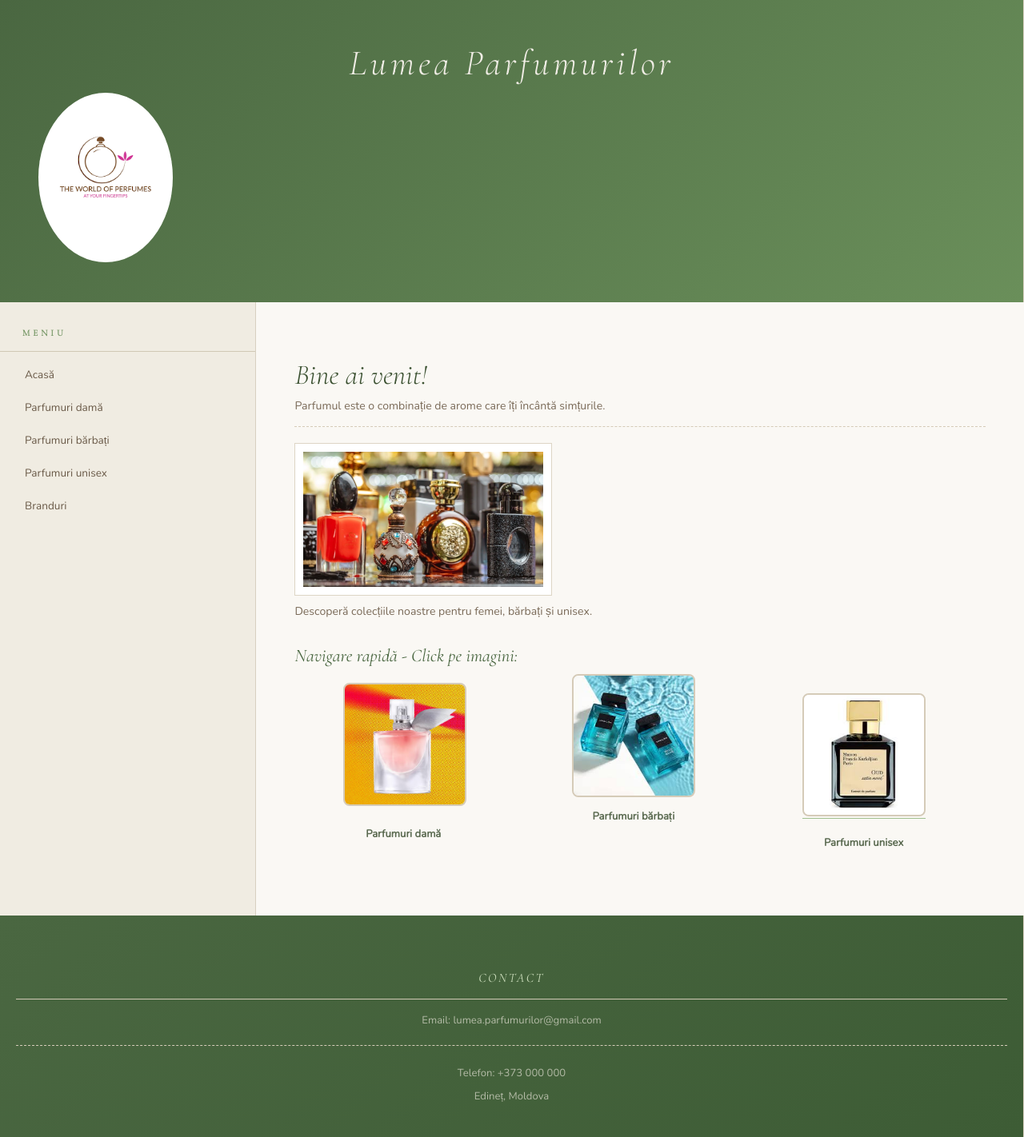
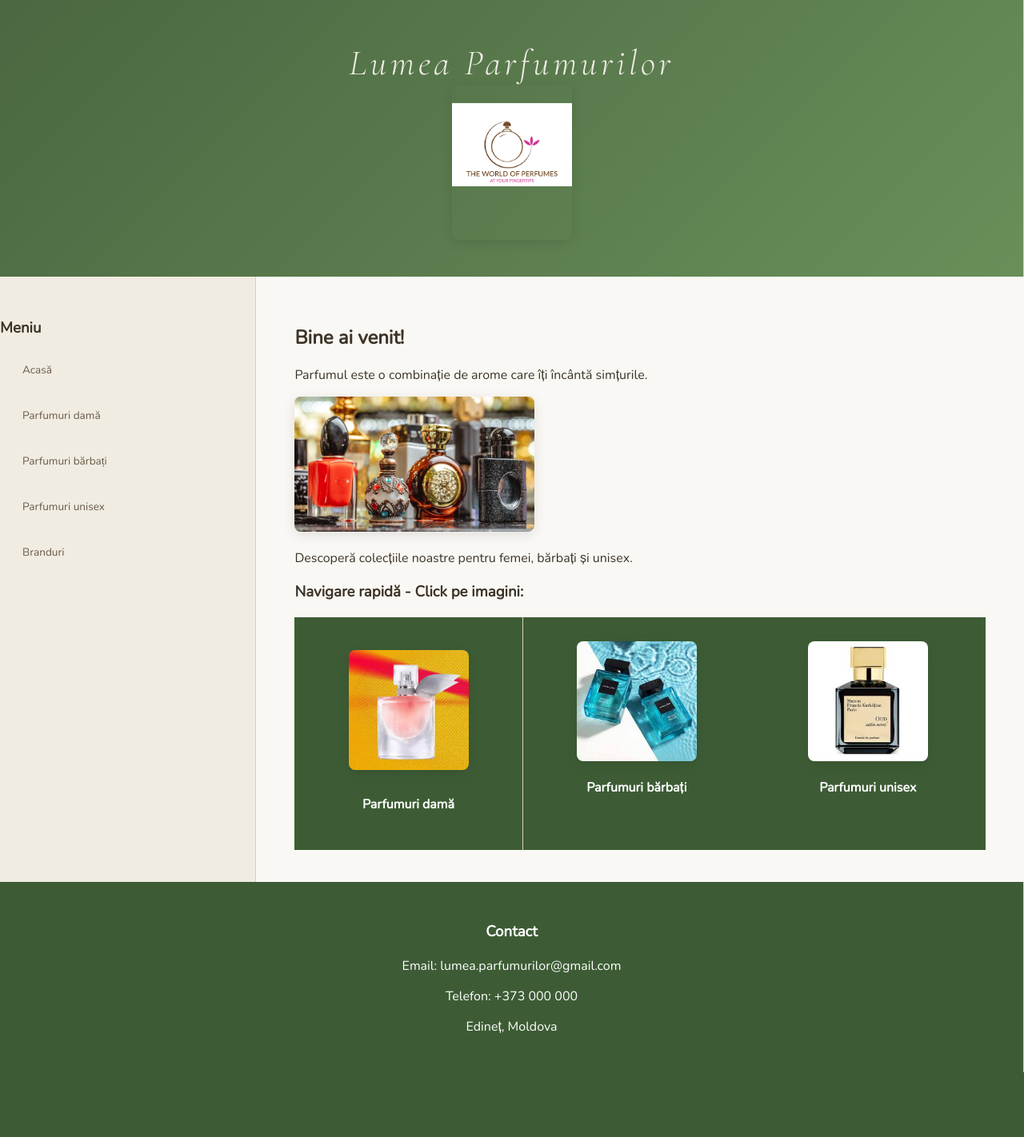
Before and after one commit to emmy4ka/proiect_lab, a PHP site: page /index.html in a window 1280 px wide. Shown: the whole page at 80% size. After the commit the page ends 1341 px from the top, so only its background shows below. Run offline with PHP 8.4, Linux system fonts and the light colour scheme.

Commit message:
Update style.css

```diff
--- a/css/style.css
+++ b/css/style.css
@@ -38,12 +38,6 @@ tr:first-child td h1 {
   margin: 12px 0 0;
 }
 
-tr:first-child td img {
-  border-radius: 50%;
-  border: 3px solid rgba(255,255,255,0.4);
-  padding: 6px;
-}
-
 /* MENIU */
 td:first-child {
   background: #f0ece2;
@@ -52,19 +46,6 @@ td:first-child {
   border-right: 1px solid #d8d0c0 !important;
 }
 
-td:first-child h3 {
-  font-family: 'Cormorant Garamond', serif;
-  font-size: 0.7rem;
-  letter-spacing: 0.35em;
-  text-transform: uppercase;
-  color: #7a9a6a;
-  padding: 0 28px 16px;
-  margin: 0 0 8px;
-  border-bottom: 1px solid #d0c8b5;
-}
-
-td:first-child p { margin: 0; }
-
 td:first-child a {
   display: block;
   padding: 11px 28px;
@@ -72,13 +53,11 @@ td:first-child a {
   text-decoration: none;
   font-size: 0.85rem;
   transition: all 0.25s;
-  border-left: 3px solid transparent;
 }
 
 td:first-child a:hover {
   color: #4a6741;
   background: rgba(100,140,80,0.09);
-  border-left-color: #7aaa60;
   padding-left: 34px;
 }
 
@@ -86,125 +65,18 @@ td:first-child a:hover {
 td:last-child {
   padding: 40px 48px !important;
   vertical-align: top;
-  background: #faf8f4;
 }
 
-td:last-child h2 {
-  font-family: 'Cormorant Garamond', serif;
-  font-size: 2.2rem;
-  font-weight: 300;
-  font-style: italic;
-  color: #3a5030;
-  margin-bottom: 8px;
-}
-
-td:last-child h3 {
-  font-family: 'Cormorant Garamond', serif;
-  font-size: 1.4rem;
-  font-weight: 400;
-  font-style: italic;
-  color: #4a6741;
-  margin: 32px 0 10px;
-}
-
-td:last-child > p {
-  color: #7a6a58;
-  font-size: 0.88rem;
-  margin: 4px 0;
-}
-
-td:last-child > p:first-of-type {
-  padding-bottom: 16px;
-  border-bottom: 1px dashed #d5cbb8;
-  margin-bottom: 20px;
-}
-
-td:last-child > img {
-  border: 1px solid #ddd5c5;
-  padding: 10px;
-  background: #fff;
-  display: block;
-  margin: 10px 0;
-}
-
-td:last-child > a {
-  display: inline-block;
-  margin-top: 24px;
-  color: #6a8f5a;
-  text-decoration: none;
-  font-size: 0.8rem;
-  border-bottom: 1px solid #a0c090;
-  padding-bottom: 2px;
-}
-
-td:last-child > a:hover {
-  color: #4a6741;
-}
-
-/* NAVIGARE RAPIDA */
-td:last-child table {
-  box-shadow: none !important;
-  background: transparent !important;
-  width: 100% !important;
-  margin: 0 !important;
-}
-
-td:last-child table td {
-  padding: 0 16px 0 0 !important;
-  border: none !important;
-  background: transparent !important;
-  text-align: center;
-  vertical-align: top;
-  width: 33%;
-}
-
-td:last-child table td img {
-  width: 150px !important;
-  height: 150px !important;
-  object-fit: cover !important;
+/* IMAGINI */
+img {
   border-radius: 8px;
-  border: 2px solid #d5cbb8 !important;
-  padding: 0 !important;
-  display: block;
-  margin: 0 auto;
-  transition: transform 0.3s, box-shadow 0.3s;
-}
-
-td:last-child table td img:hover {
-  transform: translateY(-4px);
-  box-shadow: 0 10px 24px rgba(80,100,60,0.2);
-}
-
-td:last-child table td p {
-  font-size: 0.82rem;
-  color: #5a6a50;
-  margin-top: 10px;
-  font-style: normal !important;
-  border: none !important;
+  box-shadow: 0 4px 15px rgba(0,0,0,0.1);
 }
 
 /* FOOTER */
 tr:last-child td {
-  background: linear-gradient(135deg, #4a6741, #3d5c35) !important;
-  padding: 36px 20px !important;
+  background: #3d5c35 !important;
+  color: white;
+  padding: 30px !important;
   text-align: center;
 }
-
-tr:last-child td h3 {
-  font-family: 'Cormorant Garamond', serif;
-  font-size: 1rem;
-  font-style: italic;
-  color: #cfe0bf;
-  letter-spacing: 0.15em;
-  margin-bottom: 12px;
-}
-
-tr:last-child td p {
-  font-size: 0.82rem;
-  line-height: 2.2;
-  color: rgba(240,235,225,0.65);
-  margin: 0;
-}
-
-
- <link rel="stylesheet" href="style.css">
```
